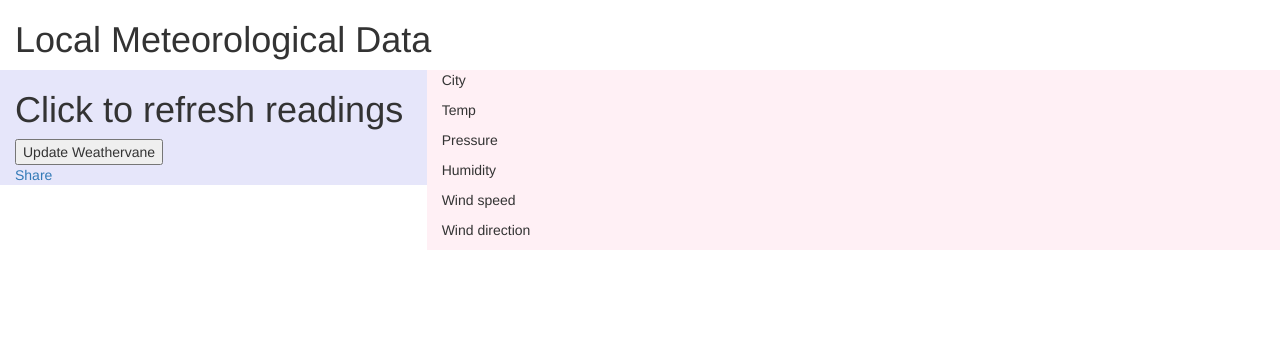
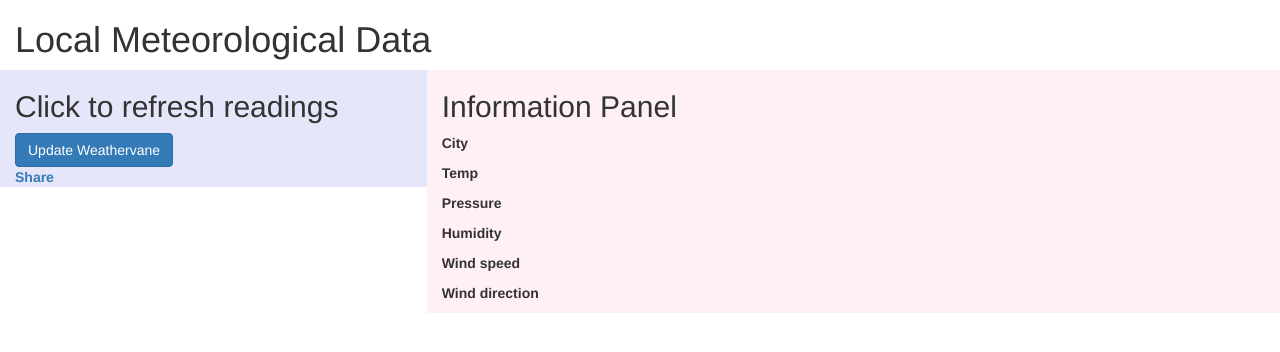
Before and after one commit to cij11/cij-msa, a website: page index.html in a window 1280 px wide. Drawn offline with nearby package versions, Linux system fonts and the light colour scheme.

Commit message:
Styling button

```diff
--- a/index.html
+++ b/index.html
@@ -27,13 +27,15 @@
   <h1>Local Meteorological Data</h1>
   <div class="row">
     <div class="col-sm-4" style="background-color:lavender;">
-        <h1 id="heading1">Click to refresh readings</h1>
-        <button type="button" id="button1">Update Weathervane</button>
+        <h2 id="heading1">Click to refresh readings</h2>
+        <button type="button" class="btn btn-primary" id="button1">Update Weathervane</button>
+        <b>
         <div class="fb-share-button" data-href="https://cij-mas.azurewebsites.net" data-layout="box_count" data-mobile-iframe="true"><a class="fb-xfbml-parse-ignore" target="_blank" href="https://www.facebook.com/sharer/sharer.php?u=https%3A%2F%2Fcij-mas.azurewebsites.net%2F&amp;src=sdkpreparse">Share</a></div>
     </div>
 
     <div class="col-sm-8" style="background-color:lavenderblush;">
-      <p id="cityPara">City</p>
+      <h2>Information Panel</h2>
+      <p id="cityPara"></span>City</p>
       <p id="tempPara">Temp</p>
       <p id="pressurePara">Pressure</p>
       <p id="humidityPara">Humidity</p>
```
